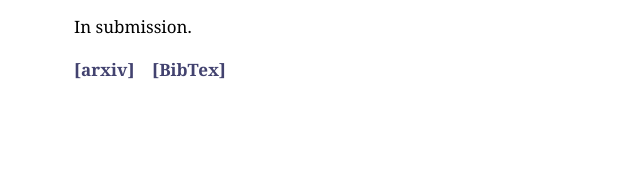
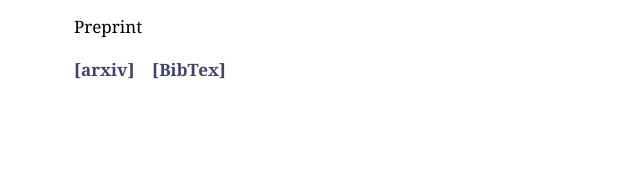
Before and after one commit to xingranzh/xingranzh.github.io, a plain HTML site: page index.html in a window 1280 px wide. Shown: the part 853-1037 px from the top of the page, 516-1156 px from the left. Drawn offline with Linux system fonts and the light colour scheme.

Commit message:
Update index.html

```diff
--- a/index.html
+++ b/index.html
@@ -97,7 +97,7 @@ He is doing a research internship in <a href="https://www.microsoft.com/en-us/re
                 <strong>Xingran Zhou</strong>, Bo Zhang, Ting Zhang, Pan Zhang, Jianmin Bao, Dong Chen, Zhongfei Zhang, Fang Wen
             </p>
             <p style="text-align:justify">
-                In submission.
+                Preprint
             </p>
             <p style="text-align:left">
                 <a href="https://arxiv.org/pdf/2012.02047.pdf">[arxiv]</a>&nbsp;&nbsp;&nbsp;
```
